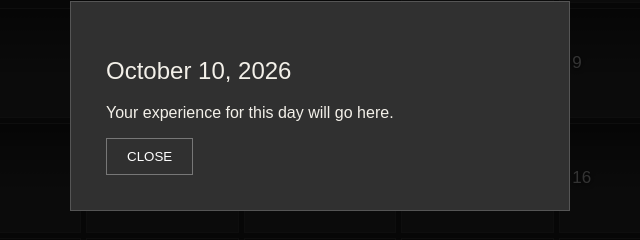
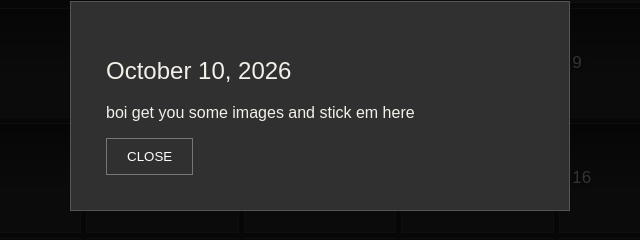
Before and after one commit to ibm-7094a/ibm-7094a.github.io, a plain HTML site: page index.html in a window 1280 px wide. Both pictures are taken after a click on the button "10". Shown: the part 294-534 px from the top of the page, 320-960 px from the left. Drawn offline with Linux system fonts and the light colour scheme.

Commit message:
Update index.html

```diff
--- a/index.html
+++ b/index.html
@@ -187,7 +187,7 @@
 <div class="overlay" id="overlay">
   <div class="popup">
     <h2 id="selectedDate"></h2>
-    <p>Your experience for this day will go here.</p>
+    <p>boi get you some images and stick em here</p>
     <button class="close" onclick="closePopup()">CLOSE</button>
   </div>
 </div>
```
